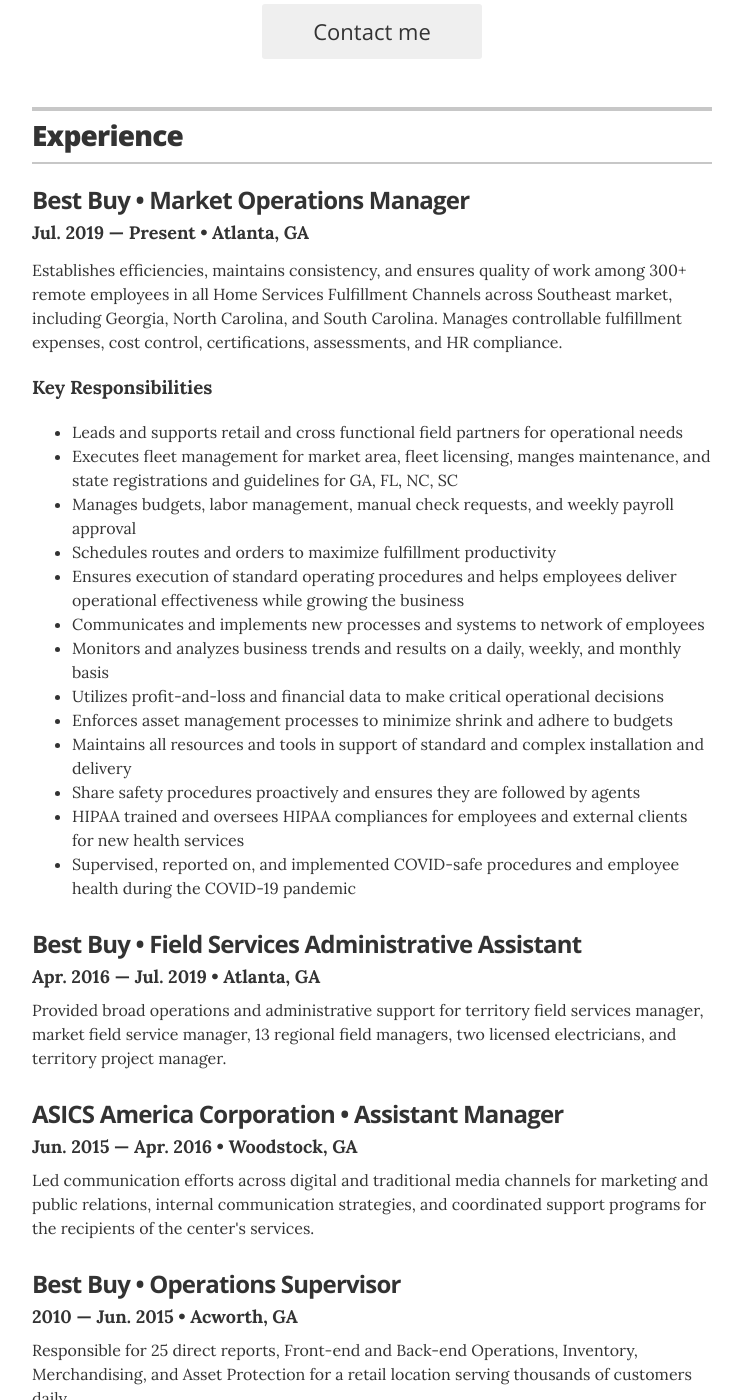
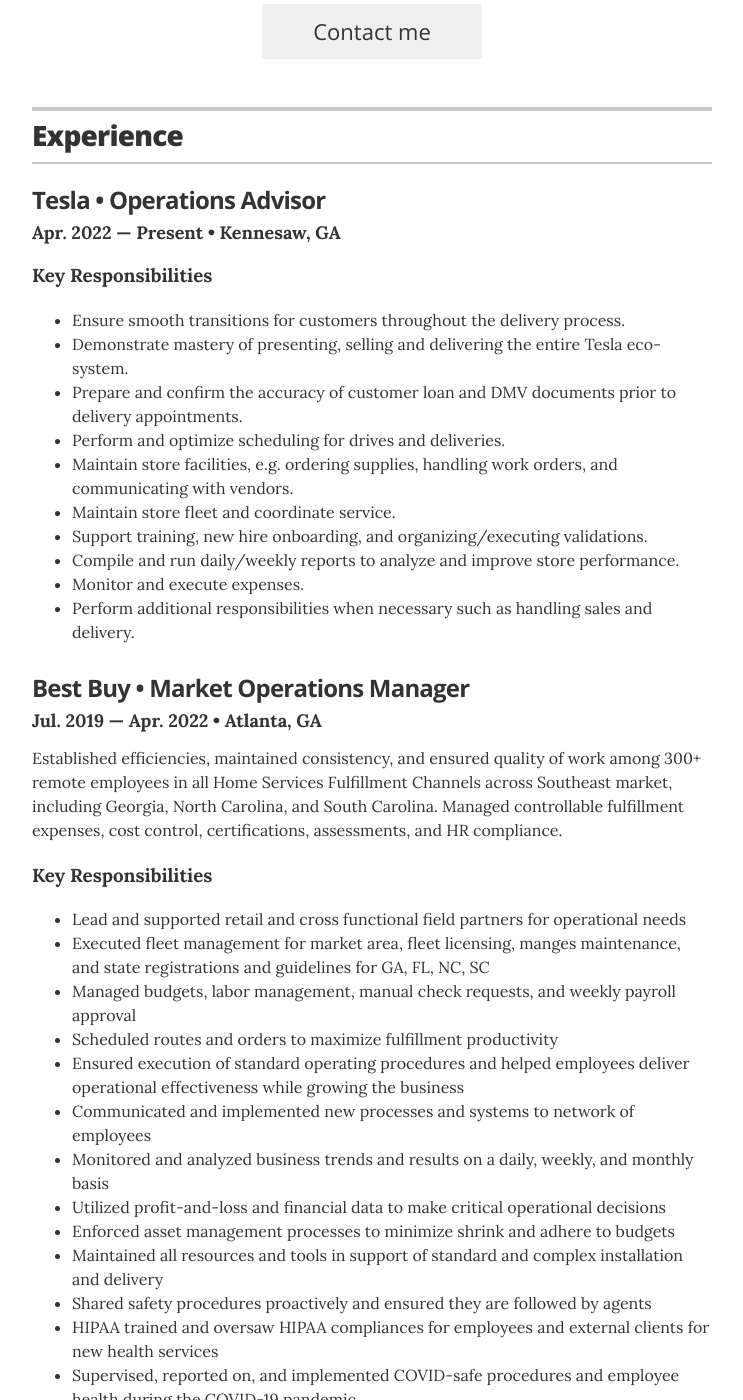
Before and after one commit to caseyscarborough/rebekahjterry.com, a Jekyll site: the page built from index.html, in a window 1280 px wide and 1400 px high, scrolled down 400 px. Shown: the whole window, without its empty margins (268-1011 px from the left). Built offline with Jekyll 4.4.1, drawn with Linux system fonts in a browser that asks for light colours.

Commit message:
Update experience

```diff
--- a/_data/experience.yml
+++ b/_data/experience.yml
@@ -1,22 +1,40 @@
+- company: Tesla
+  position: Operations Advisor
+  duration: Apr. 2022 &mdash; Present
+  location: Kennesaw, GA
+  summary:
+    <h3>Key Responsibilities</h3>
+    <ul>
+    <li>Ensure smooth transitions for customers throughout the delivery process.</li>
+    <li>Demonstrate mastery of presenting, selling and delivering the entire Tesla eco-system.</li>
+    <li>Prepare and confirm the accuracy of customer loan and DMV documents prior to delivery appointments.</li>
+    <li>Perform and optimize scheduling for drives and deliveries.</li>
+    <li>Maintain store facilities, e.g. ordering supplies, handling work orders, and communicating with vendors.</li>
+    <li>Maintain store fleet and coordinate service.</li>
+    <li>Support training, new hire onboarding, and organizing/executing validations.</li>
+    <li>Compile and run daily/weekly reports to analyze and improve store performance.</li>
+    <li>Monitor and execute expenses.</li>
+    <li>Perform additional responsibilities when necessary such as handling sales and delivery.</li>
+    </ul>
 - company: Best Buy
   position: Market Operations Manager
-  duration: Jul. 2019 &mdash; Present
+  duration: Jul. 2019 &mdash; Apr. 2022
   summary:
-    <p>Establishes efficiencies, maintains consistency, and ensures quality of work among 300+ remote employees in all Home Services Fulfillment Channels across Southeast market, including Georgia, North Carolina, and South Carolina. Manages controllable fulfillment expenses, cost control, certifications, assessments, and HR compliance.</p>
+    <p>Established efficiencies, maintained consistency, and ensured quality of work among 300+ remote employees in all Home Services Fulfillment Channels across Southeast market, including Georgia, North Carolina, and South Carolina. Managed controllable fulfillment expenses, cost control, certifications, assessments, and HR compliance.</p>
     <h3>Key Responsibilities</h3>
     <ul>
-    <li>Leads and supports retail and cross functional field partners for operational needs</li>
-    <li>Executes fleet management for market area, fleet licensing, manges maintenance, and state registrations and guidelines for GA, FL, NC, SC</li>
-    <li>Manages budgets, labor management, manual check requests, and weekly payroll approval</li>
-    <li>Schedules routes and orders to maximize fulfillment productivity</li>
-    <li>Ensures execution of standard operating procedures and helps employees deliver operational effectiveness while growing the business</li>
-    <li>Communicates and implements new processes and systems to network of employees</li>
-    <li>Monitors and analyzes business trends and results on a daily, weekly, and monthly basis </li>
-    <li>Utilizes profit-and-loss and financial data to make critical operational decisions</li>
-    <li>Enforces asset management processes to minimize shrink and adhere to budgets</li>
-    <li>Maintains all resources and tools in support of standard and complex installation and delivery</li>
-    <li>Share safety procedures proactively and ensures they are followed by agents</li>
-    <li>HIPAA trained and oversees HIPAA compliances for employees and external clients for new health services</li>
+    <li>Lead and supported retail and cross functional field partners for operational needs</li>
+    <li>Executed fleet management for market area, fleet licensing, manges maintenance, and state registrations and guidelines for GA, FL, NC, SC</li>
+    <li>Managed budgets, labor management, manual check requests, and weekly payroll approval</li>
+    <li>Scheduled routes and orders to maximize fulfillment productivity</li>
+    <li>Ensured execution of standard operating procedures and helped employees deliver operational effectiveness while growing the business</li>
+    <li>Communicated and implemented new processes and systems to network of employees</li>
+    <li>Monitored and analyzed business trends and results on a daily, weekly, and monthly basis </li>
+    <li>Utilized profit-and-loss and financial data to make critical operational decisions</li>
+    <li>Enforced asset management processes to minimize shrink and adhere to budgets</li>
+    <li>Maintained all resources and tools in support of standard and complex installation and delivery</li>
+    <li>Shared safety procedures proactively and ensured they are followed by agents</li>
+    <li>HIPAA trained and oversaw HIPAA compliances for employees and external clients for new health services</li>
     <li>Supervised, reported on, and implemented COVID-safe procedures and employee health during the COVID-19 pandemic</li>
     </ul>
   location: Atlanta, GA
```
